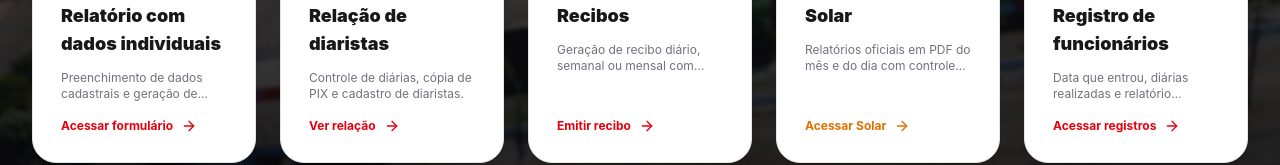
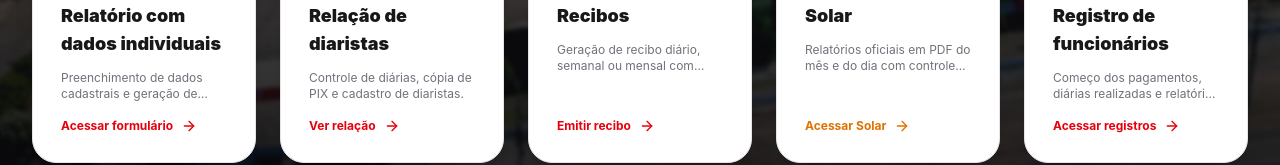
Before and after one commit to iarleymarques/Barreiros-Teste, a React (Vite) app in the folder frontend/meu-projeto/: page /portal in a window 1280 px wide. Shown: the part 555-720 px from the top of the page. Built offline with nearby package versions, Linux system fonts and the light colour scheme; no server answers; sample sign-in values are in the browser's storage.

Commit message:
fix: substitui Data que Entrou na Empresa por Comeco dos Pagamentos

```diff
--- a/frontend/meu-projeto/src/components/PortalColaborador.jsx
+++ b/frontend/meu-projeto/src/components/PortalColaborador.jsx
@@ -428,7 +428,7 @@ export default function PortalColaborador({ user, onLogout }) {
                       Registro de funcionários
                     </h2>
                     <p className="text-xs text-zinc-500 line-clamp-2">
-                      Data que entrou, diárias realizadas e relatório completo com total ganho.
+                      Começo dos pagamentos, diárias realizadas e relatório completo com total ganho.
                     </p>
                   </div>
 
--- a/frontend/meu-projeto/src/components/RegistroFuncionarios.jsx
+++ b/frontend/meu-projeto/src/components/RegistroFuncionarios.jsx
@@ -510,7 +510,7 @@ export default function RegistroFuncionarios({ onBack }) {
                 <tr className="bg-zinc-100/80 border-b border-zinc-200 text-[11px] font-black uppercase tracking-wider text-zinc-600">
                   <th className="py-4 px-6">Funcionário</th>
                   <th className="py-4 px-4">Função</th>
-                  <th className="py-4 px-4 text-center">Data que Entrou</th>
+                  <th className="py-4 px-4 text-center">Começo dos Pagamentos</th>
                   <th className="py-4 px-4 text-center">Total de Diárias</th>
                   <th className="py-4 px-4 text-right">Total Ganho até Agora</th>
                   <th className="py-4 px-6 text-center">Ações</th>
@@ -796,7 +796,7 @@ export default function RegistroFuncionarios({ onBack }) {
 
               <div className="space-y-1.5">
                 <label className="text-xs font-bold text-zinc-700 uppercase tracking-wider block">
-                  Data que Entrou na Empresa *
+                  Começo dos Pagamentos *
                 </label>
                 <input
                   type="date"
@@ -975,7 +975,7 @@ export default function RegistroFuncionarios({ onBack }) {
                             {/* Card 1: Data de Entrada */}
                             <div className="bg-blue-50/90 border border-blue-200 rounded-xl p-2.5 text-center">
                               <span className="text-[9px] font-black uppercase tracking-wider text-blue-700 block">
-                                Data que Entrou na Empresa
+                                Começo dos Pagamentos
                               </span>
                               <span className="text-base font-black text-blue-950">
                                 {formatarDataBR(funcionarioRelatorio.data_entrada)}
@@ -1019,7 +1019,7 @@ export default function RegistroFuncionarios({ onBack }) {
                           </div>
 
                           <div className="text-right text-[9px] text-zinc-500">
-                            <p>Data que Entrou: <strong className="text-zinc-800">{formatarDataBR(funcionarioRelatorio.data_entrada)}</strong></p>
+                            <p>Começo dos Pagamentos: <strong className="text-zinc-800">{formatarDataBR(funcionarioRelatorio.data_entrada)}</strong></p>
                             <p className="font-bold text-red-700">Lauda {lauda.numero} de {laudasFuncionario.length}</p>
                           </div>
                         </div>
@@ -1185,7 +1185,7 @@ export default function RegistroFuncionarios({ onBack }) {
                     <div className="grid grid-cols-3 gap-2.5 mt-2.5">
                       <div className="bg-blue-50 border border-blue-200 rounded-lg p-2 text-center">
                         <span className="text-[8px] font-black uppercase tracking-wider text-blue-700 block">
-                          Data que Entrou
+                          Começo dos Pagamentos
                         </span>
                         <span className="text-sm font-black text-blue-950">
                           {formatarDataBR(funcionarioRelatorio.data_entrada)}
```
